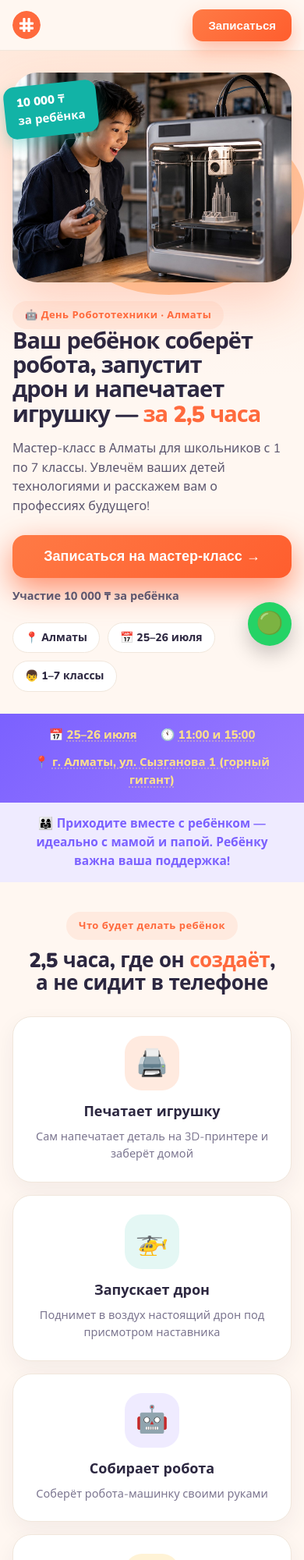
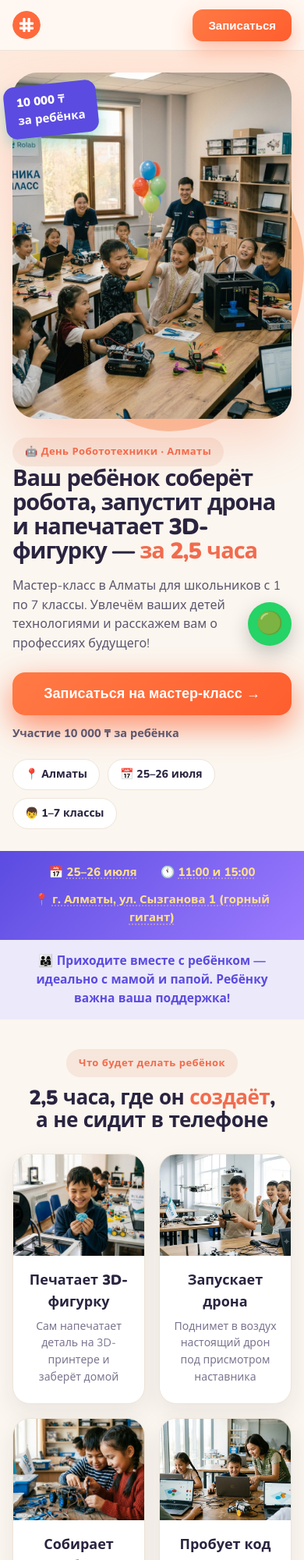
Before and after one commit to Rakhimbekovkz/rolab-mk, a plain HTML site: page index.html in a window 390 px wide. Shown: the top 2000 px of the page at 78% size. Drawn offline with nearby package versions, Linux system fonts and the light colour scheme.

Commit message:
Реальные фото МК (hero, зоны, галерея), благородная палитра, новый заголовок
Co-Authored-By: Claude Opus 4.8 <noreply@anthropic.com>

```diff
--- a/index.html
+++ b/index.html
@@ -16,9 +16,9 @@
 <style>
 *{margin:0;padding:0;box-sizing:border-box}
 :root{
-  --coral:#FF6A3D;--coral2:#FF9166;--teal:#12B3A6;--yellow:#FFC43D;--purple:#7B61FF;
-  --cream:#FFF7F1;--peach:#FFEADF;--mint:#E4F7F4;--lav:#EFEBFF;
-  --ink:#2C2740;--gray:#7C7690;--line:#F1E7DC;--wa:#25D366}
+  --coral:#F26B4E;--coral2:#FF9169;--teal:#5B4BE0;--yellow:#E4A63C;--purple:#5B4BE0;
+  --cream:#FBF6EF;--peach:#F6E6DB;--mint:#ECE9FB;--lav:#ECE9FB;
+  --ink:#2A2440;--gray:#7C7690;--line:#EEE5DA;--wa:#25D366}
 html{font-family:Nunito,system-ui,sans-serif;color:var(--ink);line-height:1.55;scroll-behavior:smooth;-webkit-text-size-adjust:100%;-webkit-font-smoothing:antialiased}
 body{background:var(--cream);overflow-x:hidden}
 img{max-width:100%;display:block}a{text-decoration:none;color:inherit}
@@ -64,15 +64,22 @@ header{position:sticky;top:0;z-index:50;background:rgba(255,247,241,.92);backdro
 .datestrip .ed{color:#FFE08A;text-decoration:underline dotted rgba(255,224,138,.5);text-underline-offset:3px}
 .datestrip .hot{background:#fff;color:var(--purple);padding:5px 14px;border-radius:30px;font-size:13px}
 /* zone cards */
-.zones{display:grid;grid-template-columns:repeat(4,1fr);gap:16px;margin-top:28px}
-.zone{background:#fff;border-radius:24px;padding:24px 20px;text-align:center;box-shadow:0 10px 28px rgba(44,39,64,.06);border:1px solid var(--line)}
-.zone .ic{width:70px;height:70px;margin:0 auto 14px;border-radius:22px;display:flex;align-items:center;justify-content:center;font-size:34px}
-.zone:nth-child(1) .ic{background:var(--peach)}.zone:nth-child(2) .ic{background:var(--mint)}
-.zone:nth-child(3) .ic{background:var(--lav)}.zone:nth-child(4) .ic{background:#FFF3D6}
+.zones{display:grid;grid-template-columns:repeat(4,1fr);gap:18px;margin-top:28px}
+.zone{background:#fff;border-radius:22px;overflow:hidden;text-align:center;box-shadow:0 12px 30px rgba(44,39,64,.08);border:1px solid var(--line)}
+.zone img{width:100%;height:155px;object-fit:cover;display:block}
+.zone .txt{padding:18px 18px 22px}
 .zone h3{font-weight:900;font-size:18px;margin-bottom:6px}
-.zone p{font-size:14.5px;color:var(--gray)}
+.zone p{font-size:14px;color:var(--gray)}
 @media(max-width:820px){.zones{grid-template-columns:1fr 1fr}}
-@media(max-width:460px){.zones{grid-template-columns:1fr}}
+@media(max-width:460px){.zones{grid-template-columns:1fr 1fr}.zone img{height:130px}}
+/* галерея «как проходит МК» */
+.gal{display:grid;grid-template-columns:1fr 1fr;gap:14px;margin-top:26px}
+.gal>div{overflow:hidden;border-radius:18px;box-shadow:0 12px 30px rgba(44,39,64,.10)}
+.gal img{width:100%;object-fit:cover;display:block}
+.gal .wide{grid-column:1 / -1}
+.gal .wide img{height:clamp(200px,34vw,380px)}
+.gal .tall img{height:clamp(260px,42vw,440px)}
+@media(max-width:560px){.gal .tall img{height:280px}}
 /* benefits (why moms) */
 .moms{background:var(--peach)}
 .bens{display:grid;grid-template-columns:1fr 1fr;gap:16px;margin-top:26px}
@@ -166,13 +173,13 @@ footer .lg{color:#fff}
 <div class="hero"><div class="wrap"><div class="grid">
   <div>
     <span class="eye">🤖 День Робототехники · Алматы</span>
-    <h1>Ваш ребёнок соберёт робота, запустит дрон и напечатает игрушку — <em>за 2,5 часа</em></h1>
+    <h1>Ваш ребёнок соберёт робота, запустит дрона и напечатает 3D-фигурку — <em>за 2,5 часа</em></h1>
     <p class="lead">Мастер-класс в Алматы для школьников с 1 по 7 классы. Увлечём ваших детей технологиями и расскажем вам о профессиях будущего!</p>
     <div class="cta-row"><button class="btn pulse js-quiz">Записаться на мастер-класс →</button></div>
     <p style="margin-top:12px;font-weight:800;color:#5c566e;font-size:14.5px">Участие 10 000 ₸ за ребёнка</p>
     <div class="badges"><span>📍 Алматы</span><span>📅 25–26 июля</span><span>👦 1–7 классы</span></div>
   </div>
-  <div class="ph"><div class="blob"></div><div class="free">10 000 ₸<br>за ребёнка</div><img fetchpriority="high" src="img/web/hero.jpg" alt="Ребёнок на мастер-классе по робототехнике"></div>
+  <div class="ph"><div class="blob"></div><div class="free">10 000 ₸<br>за ребёнка</div><img fetchpriority="high" src="img/web/hero-mk.jpg" alt="Дети на мастер-классе по робототехнике ROLAB"></div>
 </div></div></div>
 
 <!-- DATE STRIP -->
@@ -187,10 +194,10 @@ footer .lg{color:#fff}
 <section><div class="wrap">
   <div class="shead"><span class="eye">Что будет делать ребёнок</span><h2>2,5 часа, где он <span class="em-c">создаёт</span>, а не сидит в телефоне</h2></div>
   <div class="zones">
-    <div class="zone"><div class="ic">🖨️</div><h3>Печатает игрушку</h3><p>Сам напечатает деталь на 3D-принтере и заберёт домой</p></div>
-    <div class="zone"><div class="ic">🚁</div><h3>Запускает дрон</h3><p>Поднимет в воздух настоящий дрон под присмотром наставника</p></div>
-    <div class="zone"><div class="ic">🤖</div><h3>Собирает робота</h3><p>Соберёт робота-машинку своими руками</p></div>
-    <div class="zone"><div class="ic">💡</div><h3>Пробует код</h3><p>Первое программирование — как в мультиках, только по-настоящему</p></div>
+    <div class="zone"><img loading="lazy" src="img/web/z-print.jpg" alt="Ребёнок печатает на 3D-принтере"><div class="txt"><h3>Печатает 3D-фигурку</h3><p>Сам напечатает деталь на 3D-принтере и заберёт домой</p></div></div>
+    <div class="zone"><img loading="lazy" src="img/web/z-drone.jpg" alt="Ребёнок запускает дрон"><div class="txt"><h3>Запускает дрона</h3><p>Поднимет в воздух настоящий дрон под присмотром наставника</p></div></div>
+    <div class="zone"><img loading="lazy" src="img/web/z-robot.jpg" alt="Дети собирают робота"><div class="txt"><h3>Собирает робота</h3><p>Соберёт робота-машинку своими руками</p></div></div>
+    <div class="zone"><img loading="lazy" src="img/web/z-code.jpg" alt="Дети программируют на ноутбуках"><div class="txt"><h3>Пробует код</h3><p>Первое программирование — как в мультиках, только по-настоящему</p></div></div>
   </div>
 </div></section>
 
@@ -243,6 +250,17 @@ footer .lg{color:#fff}
     </div>
   </div>
   <div class="safe"><span>👥 Малые группы</span><span>🧑‍🏫 Опытные наставники</span><span>🛠 Всё оборудование наше</span><span>🎈 Дружелюбная атмосфера</span></div>
+</div></section>
+
+<!-- GALLERY -->
+<section><div class="wrap">
+  <div class="shead"><span class="eye">Фото с мастер-класса</span><h2>Как проходит наш мастер-класс</h2><p class="sub">Живые эмоции детей на прошедших встречах ROLAB</p></div>
+  <div class="gal">
+    <div class="wide"><img loading="lazy" src="img/web/mk1.jpg" alt="Мастер-класс по робототехнике ROLAB — общий кадр"></div>
+    <div class="tall"><img loading="lazy" src="img/web/mk3.jpg" alt="Ребёнок на мастер-классе"></div>
+    <div class="tall"><img loading="lazy" src="img/web/mk4.jpg" alt="Ребёнок на мастер-классе"></div>
+    <div class="wide"><img loading="lazy" src="img/web/mk2.jpg" alt="Дети радуются на мастер-классе"></div>
+  </div>
 </div></section>
 
 <!-- BONUS -->
```
Also changed, not shown: img/web/hero-mk.jpg (added), img/web/mk1.jpg (added), img/web/mk2.jpg (added), img/web/mk3.jpg (added), img/web/mk4.jpg (added), img/web/z-code.jpg (added), img/web/z-drone.jpg (added), img/web/z-print.jpg (added), img/web/z-robot.jpg (added).
